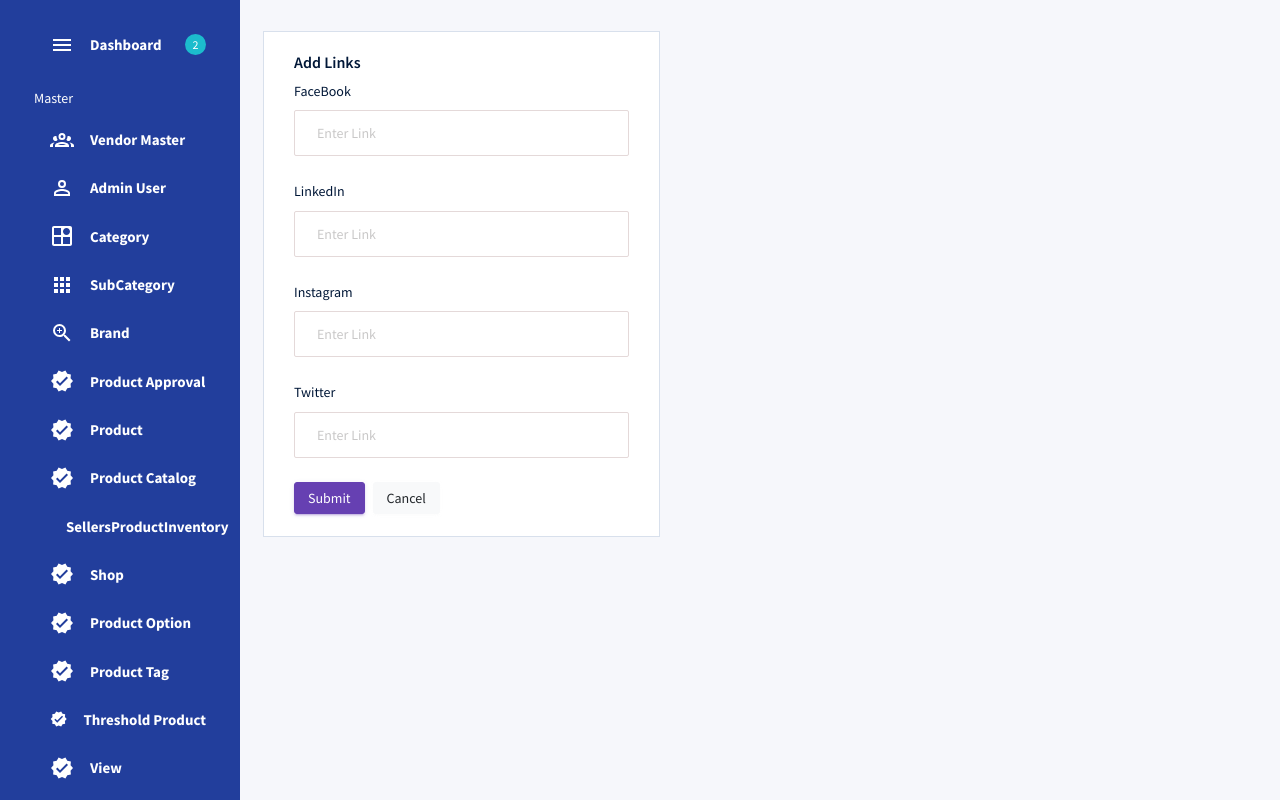
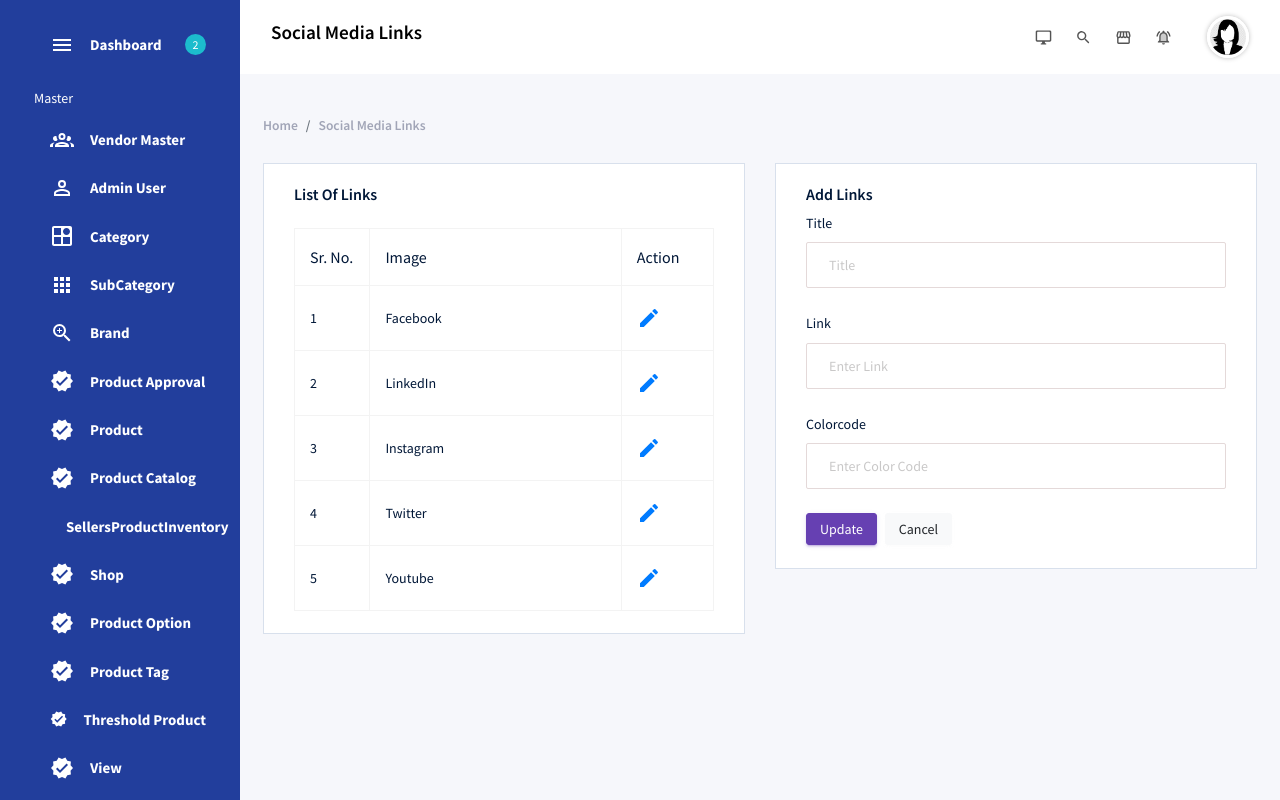
Before and after one commit to apachiwebtech/ecommerce, a React (Create React App) app: page /webapp/socialmedia in a window 1280 px wide. Shown: the top 800 px of the page. Built offline with nearby package versions, Linux system fonts and the light colour scheme; no server answers; sample sign-in values are in the browser's storage.

Commit message:
change in social

```diff
--- a/src/AdminComponent/SocialMedia.js
+++ b/src/AdminComponent/SocialMedia.js
@@ -1,34 +1,37 @@
-import axios from 'axios';
-import React, { useEffect, useState } from 'react';
-import { Link } from 'react-router-dom';
-import { BASE_URL } from './BaseUrl';
-
-
-
+import axios from "axios";
+import React, { useEffect, useState } from "react";
+import { Link } from "react-router-dom";
+import { BASE_URL } from "./BaseUrl";
+import EditIcon from "@mui/icons-material/Edit";
+import DesktopWindowsRoundedIcon from '@mui/icons-material/DesktopWindowsRounded';
+import SearchRoundedIcon from '@mui/icons-material/SearchRounded';
+import StorefrontOutlinedIcon from '@mui/icons-material/StorefrontOutlined';
+import NotificationsActiveTwoToneIcon from '@mui/icons-material/NotificationsActiveTwoTone';
+import img1 from "../assets/images/prof.png";
 
 const SocialMedia = () => {
-
-    const [cat, setCatData] = useState([])
+  const [cat, setCatData] = useState([]);
   const [confirmationVisibleMap, setConfirmationVisibleMap] = useState({});
   const [value, setValue] = useState({
     title: "",
     description: "",
-    })
+  });
 
   async function getcatData() {
-        axios.get(`${BASE_URL}/category_data`)
+    axios
+      .get(`${BASE_URL}/category_data`)
       .then((res) => {
-                console.log(res.data)
-                setCatData(res.data)
+        console.log(res.data);
+        setCatData(res.data);
       })
       .catch((err) => {
-                console.log(err)
-            })
+        console.log(err);
+      });
   }
 
   useEffect(() => {
-        getcatData()
-    }, [])
+    getcatData();
+  }, []);
 
   const handleClick = (id) => {
     setConfirmationVisibleMap((prevMap) => ({
@@ -44,97 +47,218 @@ const SocialMedia = () => {
     }));
   };
 
-
   const handleDelete = (id) => {
     const data = {
-            cat_id: id
-        }
+      cat_id: id,
+    };
 
-        axios.post(`${BASE_URL}/category_delete`, data)
+    axios
+      .post(`${BASE_URL}/category_delete`, data)
       .then((res) => {
-                getcatData()
-
+        getcatData();
       })
       .catch((err) => {
-                console.log(err)
-            })
+        console.log(err);
+      });
 
     setConfirmationVisibleMap((prevMap) => ({
       ...prevMap,
       [id]: false,
     }));
-    }
+  };
 
   const handleSubmit = (e) => {
-        e.preventDefault()
-
-
+    e.preventDefault();
 
     const data = {
       title: value.title,
       description: value.description,
-            user_id: localStorage.getItem("userid")
-        }
+      user_id: localStorage.getItem("userid"),
+    };
 
-        axios.post(`${BASE_URL}/add_category`, data)
+    axios
+      .post(`${BASE_URL}/add_category`, data)
       .then((res) => {
-                alert(res.data)
-                getcatData()
-
+        alert(res.data);
+        getcatData();
       })
       .catch((err) => {
-                console.log(err)
-            })
-    }
-
+        console.log(err);
+      });
+  };
 
   const onhandleChange = (e) => {
-        setValue((prev) => ({ ...prev, [e.target.name]: e.target.value }))
-    }
+    setValue((prev) => ({ ...prev, [e.target.name]: e.target.value }));
+  };
 
   return (
-
     <div class="container-fluid page-body-wrapper">
       <div class="main-panel">
-                <div class="content-wrapper">
-                    <div class="row">
-                        <div class="col-lg-5 grid-margin stretch-card">
-                            <div class="card">
-                                <div class="card-body">
-                                    <h4 class="card-title">Add Links</h4>
-
-                                    <form class="forms-sample" onSubmit={handleSubmit}>
-                                        <div class="form-group">
-                                            <label for="facebook">FaceBook </label>
-                                            <input type="text" class="form-control" id="facebook" placeholder="Enter Link" name='facebook' onChange={onhandleChange} />
+      <header class="main-header">
+                <div class="container-fluid">
+                    <div class="main-header-inner">
+                        <div class="page-title">
+                            <h1>Social Media Links</h1>
                         </div>
-                                        <div class="form-group">
-                                            <label for="linkedin">LinkedIn </label>
-                                            <input type="text" class="form-control" id="linkedin" placeholder="Enter Link" name='linkedin' onChange={onhandleChange} />
+                        <div class="main-header-toolbar">
+                            <div class="header-action">
+                                <div class="header-action__item">
+                                    <Link class="link"><DesktopWindowsRoundedIcon style={{fontSize : "17px"}}/></Link>
                                 </div>
-                                        <div class="form-group">
-                                            <label for="insta">Instagram </label>
-                                            <input type="text" class="form-control" id="insta" placeholder="Enter Link" name='insta' onChange={onhandleChange} />
+                                <div class="header-action__item">
+                                    <Link class="link"><SearchRoundedIcon style={{fontSize : "17px"}}/></Link>
                                 </div>
-                                        <div class="form-group">
-                                            <label for="twit">Twitter </label>
-                                            <input type="text" class="form-control" id="twit" placeholder="Enter Link" name='twit' onChange={onhandleChange} />
+                                <div class="header-action__item">
+                                    <Link class="link"><StorefrontOutlinedIcon style={{fontSize : "17px"}}/></Link>
+                                </div>
+                                <div class="header-action__item">
+                                    <Link class="link"><NotificationsActiveTwoToneIcon style={{fontSize : "17px"}}/></Link>
                                 </div>
 
+                                <div class="header-action__item header-acc">
+                                    <span class="header-account__img"><Link class="link"><img  src={img1} alt="" /></Link></span>
 
-                                        <button type="submit" class="btn btn-sm btn-primary mr-2">Submit</button>
-                                        <Link to="/webapp/adminuser"><button class="btn btn-sm btn-light">Cancel</button></Link>
-                                    </form>
-                                </div>
-                            </div>
                                 </div>
 
                             </div>
                         </div>
                     </div>
                 </div>
+            </header>
+        <div class="content-wrapper">
+        <div class="breadcrumb-wrap">
+            <ul class="breadcrumb ">
+              <li class="breadcrumb-item">
+                <a href="/admin">Home </a>
+              </li>
+              <li class="breadcrumb-item">
+                <a href="/admin/subscription-orders">Social Media Links </a>
+              </li>
 
-    )
-}
+            </ul>
+          </div>
+          <div class="row">
+            <div class="col-lg-6 grid-margin stretch-card">
+              <div class="card">
+                <div class="card-body">
+                  <h4 class="card-title">List Of Links</h4>
+                  <div class="table-responsive pt-3">
+                    <table class="table table-bordered">
+                      <thead>
+                        <tr>
+                          <th width="18%">Sr. No.</th>
+                          <th width="60%">Image</th>
+                          <th>Action</th>
+                        </tr>
+                      </thead>
+
+                      <tbody>
+                        <tr>
+                          <td>1</td>
+                          <td>Facebook</td>
+                          <td>
+                            <Link>
+                              <EditIcon />
+                            </Link>
+                          </td>
+                        </tr>
+                        <tr>
+                          <td>2</td>
+                          <td>LinkedIn</td>
+                          <td>
+                            <Link>
+                              <EditIcon />
+                            </Link>
+                          </td>
+                        </tr>
+                        <tr>
+                          <td>3</td>
+                          <td>Instagram</td>
+                          <td>
+                            <Link>
+                              <EditIcon />
+                            </Link>
+                          </td>
+                        </tr>
+                        <tr>
+                          <td>4</td>
+                          <td>Twitter</td>
+                          <td>
+                            <Link>
+                              <EditIcon />
+                            </Link>
+                          </td>
+                        </tr>
+                        <tr>
+                          <td>5</td>
+                          <td>Youtube</td>
+                          <td>
+                            <Link>
+                              <EditIcon />
+                            </Link>
+                          </td>
+                        </tr>
+                      </tbody>
+                    </table>
+                  </div>
+                </div>
+              </div>
+            </div>
+            <div class="col-md-6 ">
+              <div class="card">
+                <div class="card-body">
+                <h4 class="card-title">Add Links</h4>
+                  <form class="forms-sample" onSubmit={handleSubmit}>
+                    <div class="form-group">
+                      <label for="title">Title </label>
+                      <input
+                        type="text"
+                        class="form-control"
+                        id="title"
+                        placeholder="Title"
+                        name="title"
+
+                      />
+                    </div>
+                    <div class="form-group">
+                      <label for="link">Link </label>
+                      <input
+                        type="text"
+                        class="form-control"
+                        id="link"
+                        placeholder="Enter Link"
+                        name="link"
+
+                      />
+                    </div>
+                    <div class="form-group">
+                      <label for="insta">Colorcode </label>
+                      <input
+                        type="text"
+                        class="form-control"
+                        id="colorcode"
+                        placeholder="Enter Color Code"
+                        name="colorcode"
+
+                      />
+                    </div>
+
+
+                    <button type="submit" class="btn btn-sm btn-primary mr-2">
+                      Update
+                    </button>
+                    <Link to="/webapp/socialmedia">
+                      <button class="btn btn-sm btn-light">Cancel</button>
+                    </Link>
+                  </form>
+                </div>
+              </div>
+            </div>
+          </div>
+        </div>
+      </div>
+    </div>
+  );
+};
 
 export default SocialMedia;
```
Lines whose indentation alone changed are shown as unchanged.
